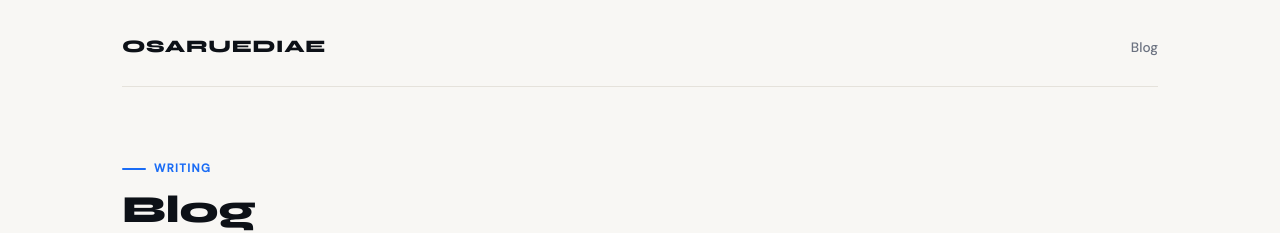
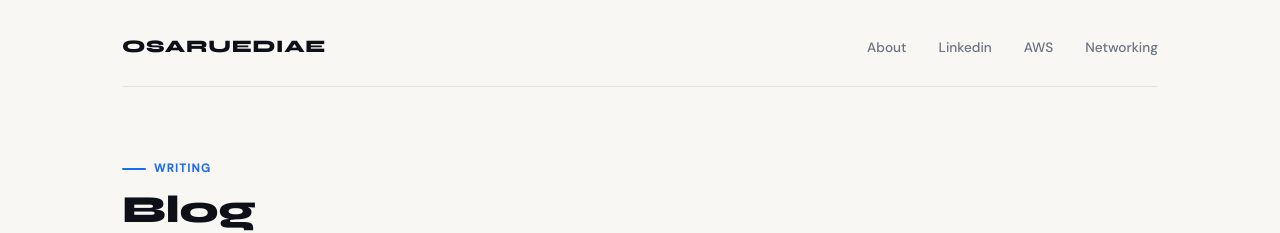
Before and after one commit to Edidevi/Blog, a Jekyll site: the page built from index.html, in a window 1280 px wide. Shown: the top 233 px of the page. Built offline with Jekyll 4.4.1, drawn with Linux system fonts in a browser that asks for light colours.

Commit message:
Update navigation links in _config.yml
Added new navigation links for About, Linkedin, AWS, and Networking.

```diff
--- a/_config.yml
+++ b/_config.yml
@@ -4,8 +4,15 @@ github_username: Edidevi
 plugins: []
 
 nav:
-  - label: Blog
-    url: /Blog/
+  - label: About
+    url: https://edidevi.github.io/About/
+  - label: Linkedin
+    url: https://www.linkedin.com/in/osaru-e-4011a7192/
+  - label: AWS
+    url: https://edidevi.github.io/AWS/
+  - label: Networking
+    url: https://edidevi.github.io/My-Work/
+
 
 footer:
   hosted_on: GitHub Pages
```
